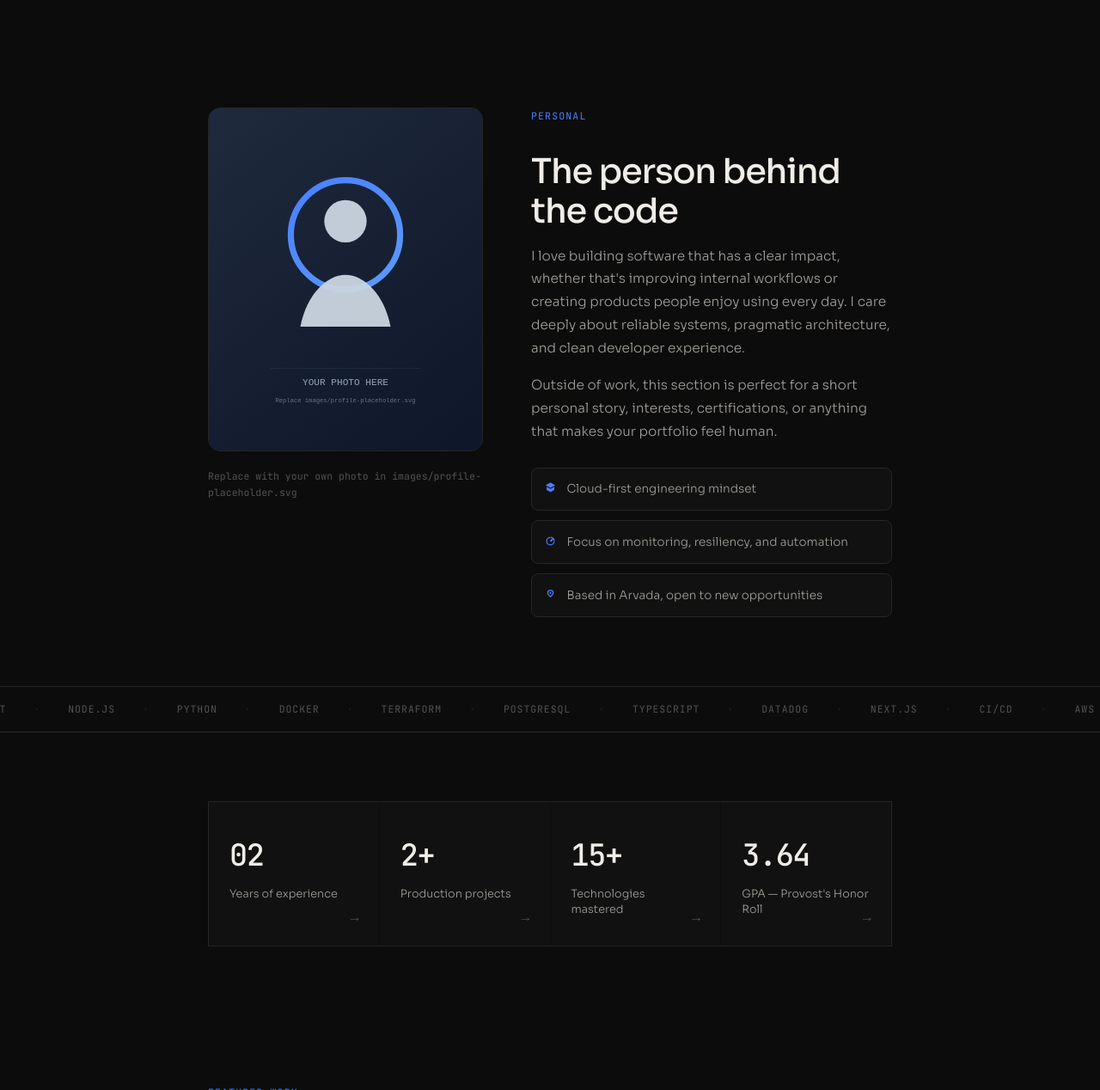
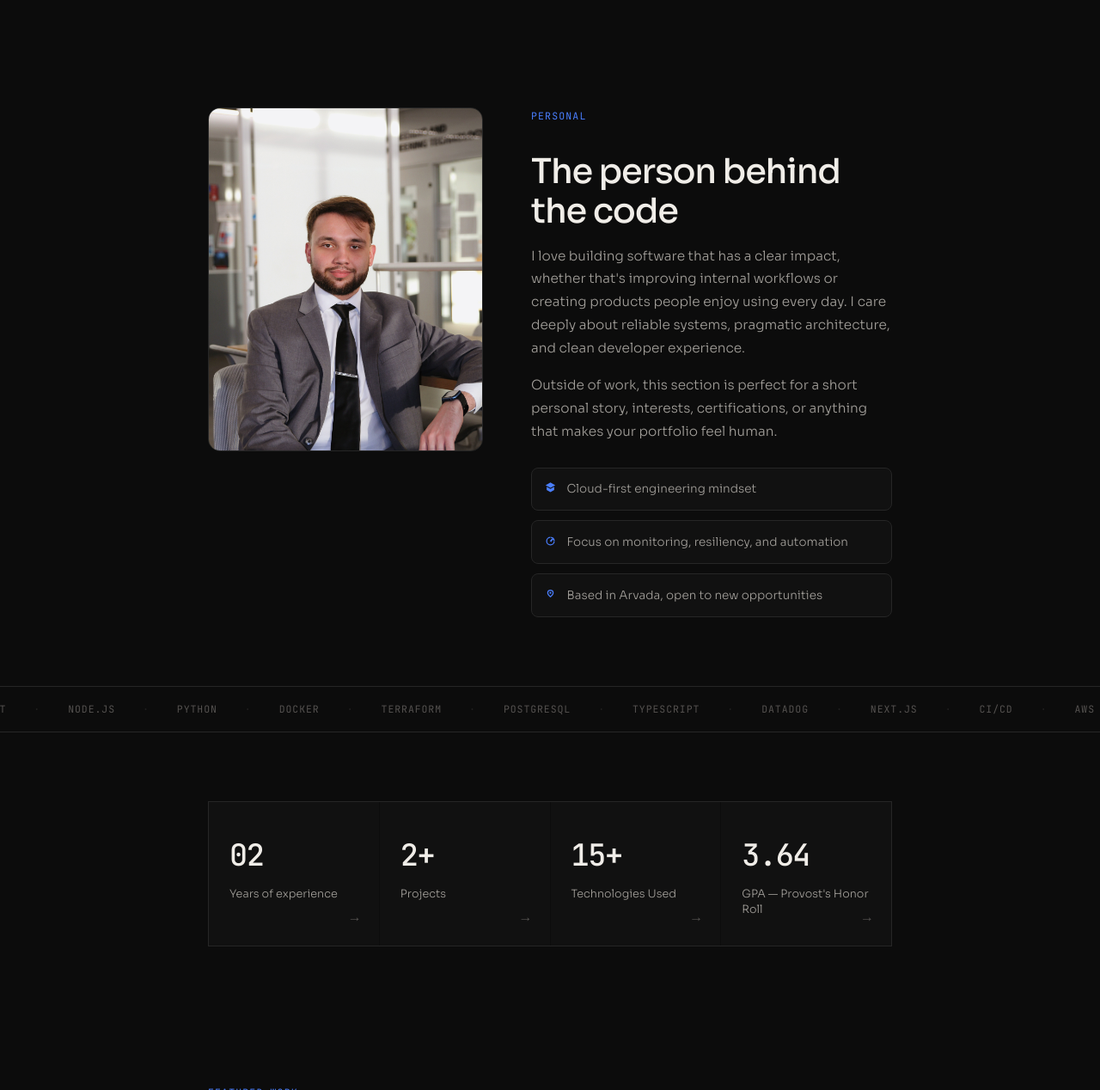
Before and after one commit to eldardje/EldarWebpage, a plain HTML site: page index.html in a window 1280 px wide. Shown: the part 755-2023 px from the top of the page at 86% size. Drawn offline with Linux system fonts and the light colour scheme.

Commit message:
Image: Eldar.jpeg

```diff
--- a/index.html
+++ b/index.html
@@ -88,8 +88,7 @@
     <div class="container">
       <div class="profile-grid">
         <div class="profile-image-wrap reveal">
-          <img src="images/profile-placeholder.svg" alt="Portrait of Eldar Djedovic" class="profile-image" />
-          <span class="profile-image-note">Replace with your own photo in images/profile-placeholder.svg</span>
+          <img src="images/Eldar.jpeg" alt="Portrait of Eldar Djedovic" class="profile-image" />
         </div>
         <div class="profile-content">
           <span class="section-tag reveal">Personal</span>
@@ -154,12 +153,12 @@
         </a>
         <a href="pages/projects.html" class="snap-card reveal">
           <div class="snap-num">2+</div>
-          <div class="snap-label">Production projects</div>
+          <div class="snap-label">Projects</div>
           <div class="snap-arrow">→</div>
         </a>
         <a href="pages/stack.html" class="snap-card reveal">
           <div class="snap-num">15+</div>
-          <div class="snap-label">Technologies mastered</div>
+          <div class="snap-label">Technologies Used</div>
           <div class="snap-arrow">→</div>
         </a>
         <a href="pages/about.html" class="snap-card reveal">
```
Also changed, not shown: images/Eldar.jpeg (added), images/profile-placeholder.svg (deleted).
